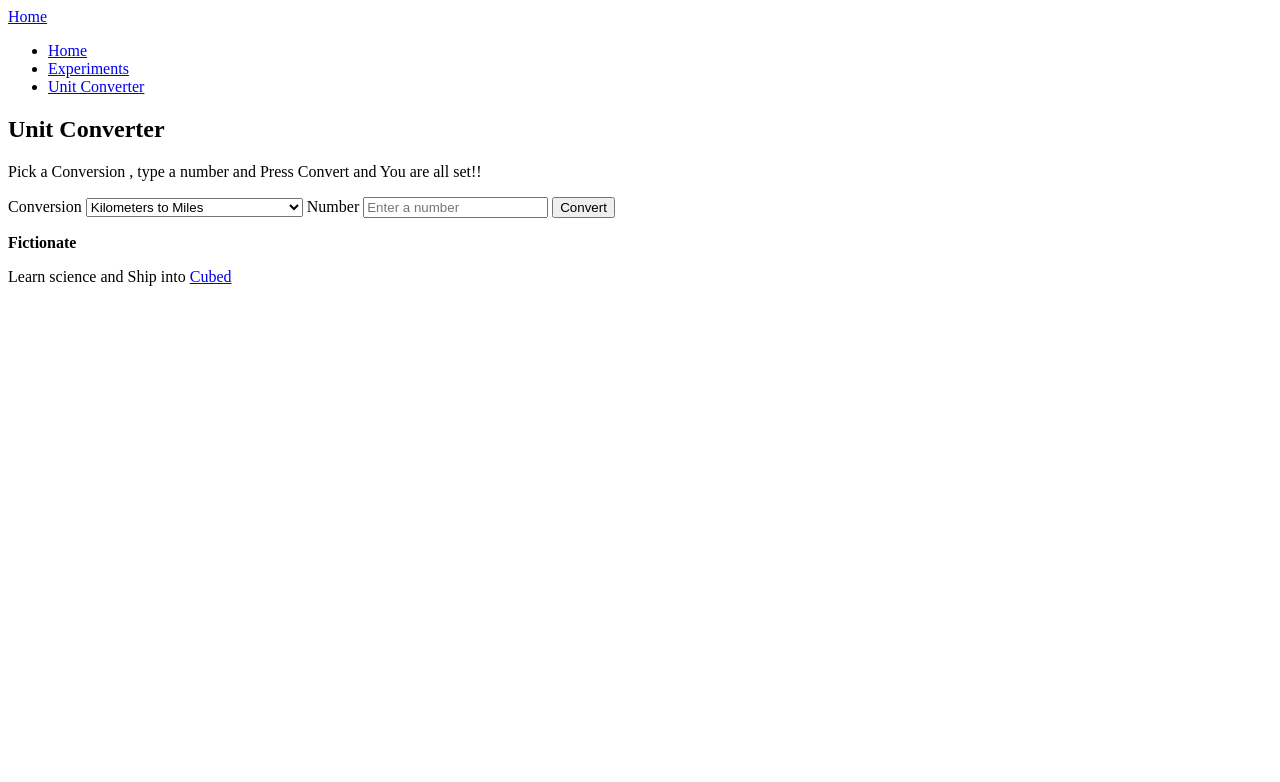
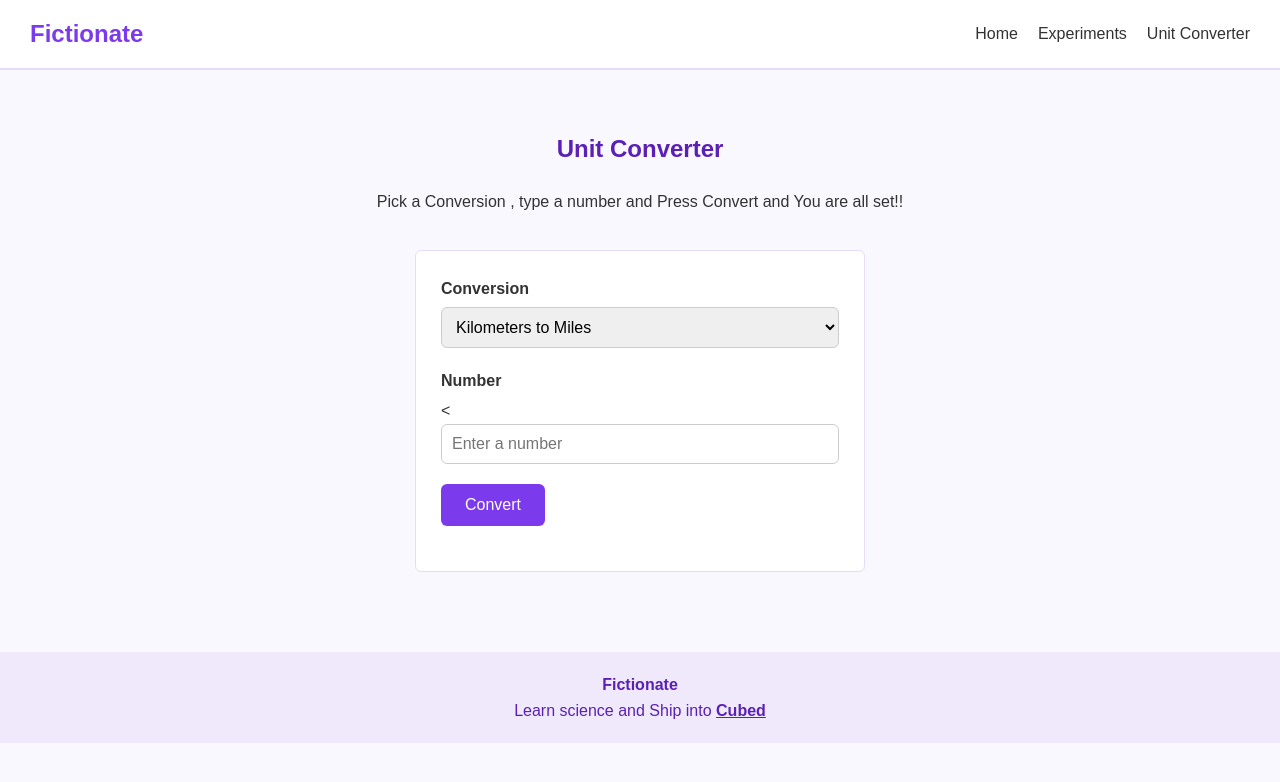
Before and after one commit to himanshusapkota/Fictionate, a plain HTML site: page Main_Page/unit_converter/unit.html in a window 1280 px wide. Drawn offline with Linux system fonts and the light colour scheme.

Commit message:
Unit Converter

```diff
--- a/Main_Page/unit_converter/unit.css
+++ b/Main_Page/unit_converter/unit.css
@@ -0,0 +1,141 @@
+* {
+  box-sizing: border-box;
+}
+
+body {
+  margin: 0;
+  font-family: Arial, sans-serif;
+  background-color: #faf8ff;
+  color: #333;
+  line-height: 1.6;
+}
+
+a {
+  text-decoration: none;
+}
+
+.nav {
+  display: flex;
+  justify-content: space-between;
+  align-items: center;
+  padding: 15px 30px;
+  background-color: white;
+  border-bottom: 2px solid #e5dcf7;
+}
+
+.logo {
+  font-size: 24px;
+  font-weight: bold;
+  color: #7c3aed;
+}
+
+.nav ul {
+  display: flex;
+  gap: 20px;
+  list-style: none;
+  margin: 0;
+  padding: 0;
+}
+
+.nav ul a {
+  color: #333;
+}
+
+.nav ul a:hover {
+  color: #7c3aed;
+}
+
+
+.title {
+  max-width: 600px;
+  margin: 0 auto;
+  padding: 40px 20px 20px;
+  text-align: center;
+}
+
+.title h1 {
+  color: #5b21b6;
+}
+
+
+.converter {
+  max-width: 450px;
+  margin: 0 auto 80px;
+  padding: 25px;
+  background-color: white;
+  border: 1px solid #e5dcf7;
+  border-radius: 6px;
+}
+
+.converter label {
+  display: block;
+  margin-bottom: 5px;
+  font-weight: bold;
+}
+
+.converter select,
+.converter input {
+  width: 100%;
+  margin-bottom: 20px;
+  padding: 10px;
+  font-size: 16px;
+  border: 1px solid #ccc;
+  border-radius: 6px;
+}
+
+.converter button {
+  padding: 12px 24px;
+  background-color: #7c3aed;
+  color: white;
+  font-size: 16px;
+  border: none;
+  border-radius: 6px;
+  cursor: pointer;
+}
+
+.converter button:hover {
+  background-color: #5b21b6;
+}
+
+#result {
+  margin: 20px 0 0;
+  font-size: 18px;
+  color: #5b21b6;
+}
+
+
+.footer {
+  padding: 20px;
+  text-align: center;
+  background-color: #efe9fb;
+  color: #5b21b6;
+}
+
+.footer p {
+  margin: 0;
+}
+
+.footer a {
+  color: #5b21b6;
+  font-weight: bold;
+  text-decoration: underline;
+}
+
+
+@media(max-width:600px){
+    .nav{
+        flex-direction: column;
+        gap: 10px;
+        padding: 15px;
+
+    }
+
+    .nav ul{
+        gap: 15px;
+    }
+
+    .converter{
+        margin: 0 20px 60px;
+
+    }
+}
--- a/Main_Page/unit_converter/unit.html
+++ b/Main_Page/unit_converter/unit.html
@@ -9,12 +9,13 @@
 </head>
 <body>
    <nav class="nav">
-    <a href="index.html" class="logo">Home</a>
+   <a href="../index.html" class="logo">Fictionate</a>
 
     <ul>
-         <li><a href="index.html">Home</a></li>
+        <li><a href="../index.html">Home</a></li>
+
       <li><a href="Experiments/exp.html">Experiments</a></li>
-      <li><a href="unit_converter/unit.html">Unit Converter</a></li>
+      <li><a href="unit.html">Unit Converter</a></li>
     </ul>
     </ul>
 
@@ -65,8 +66,7 @@
 
 
             <optgroup label="Volume">
-
-                <option value=l-gal">Liters to Gallons</option>
+                <option value="l-gal">Liters to Gallons</option>
                 <option value="gal-l">Gallons to Liters</option>
                 <option value="ml-floz">Milliliters to Fluid Ounces</option>
                 <option value="floz-ml">Fluid Ounces to Milliliters</option>
@@ -102,8 +102,8 @@
     </select>
 
 
-        <label for="number">Number</label>
-        <input type="number" id="number" placeholder="Enter a number">
+        <label for="number"> Number </label>
+        <<input type="number" id="number" step="any" placeholder="Enter a number">
 
         <button type="submit">Convert</button>
 
@@ -120,8 +120,7 @@
     <p>Learn science and Ship into <a href="https://cubed.hackclub.com/">Cubed</a></p>
   </footer>
 
-  <script src="unit.js"></script>
-
+   <script src="unit.js"></script>
 
 </body>
 
--- a/Main_Page/unit_converter/unit.js
+++ b/Main_Page/unit_converter/unit.js
@@ -0,0 +1,79 @@
+
+const conversions = {
+//Converting the Length
+  "km-mi": n => n * 0.621371,
+  "mi-km": n => n * 1.609344,
+  "m-ft": n => n * 3.28084,
+  "ft-m": n => n * 0.3048,
+  "m-yd": n => n * 1.09361,
+  "yd-m": n => n * 0.9144,
+  "cm-in": n => n * 0.393701,
+  "in-cm": n => n * 2.54,
+
+  //Converting the Weight
+
+  "kg-lb": n => n * 2.20462,
+  "lb-kg": n => n * 0.453592,
+  "g-oz": n => n * 0.035274,
+  "oz-g": n => n * 28.3495,
+
+  //Converting The temprature
+
+  "c-f": n => n * 9 / 5 + 32,
+  "f-c": n => (n - 32) * 5 / 9,
+  "c-k": n => n + 273.15,
+  "k-c": n => n - 273.15,
+
+  //Converting the Volume
+
+
+  "l-gal": n => n * 0.264172,
+  "gal-l": n => n * 3.78541,
+  "ml-floz": n => n * 0.033814,
+  "floz-ml": n => n * 29.5735,
+
+  //Converting the Speed
+
+  "kmph-mph": n => n * 0.621371,
+  "mph-kmph": n => n * 1.609344,
+  "ms-kmh": n => n * 3.6,
+
+  //Converting the Time
+
+  "h-min": n => n * 60,
+  "min-s": n => n * 60,
+  "d-h": n => n * 24,
+
+  //Converting the Area
+
+  "sqm-sqft": n => n * 10.7639,
+  "ac-ha": n => n * 0.404686
+};
+
+const form = document.getElementById("form");
+const select = document.getElementById("type");
+const input = document.getElementById("number");
+const result = document.getElementById("result");
+
+
+
+form.addEventListener("submit", function (event) {
+  event.preventDefault();
+
+  const number = parseFloat(input.value);
+  if (isNaN(number)) {
+    result.textContent = "Please enter a number.";
+    return;
+  }
+
+  const answer = conversions[select.value](number);
+
+
+  const text = select.options[select.selectedIndex].text;
+  const units = text.split(" to ");
+
+
+  const rounded = Math.round(answer * 10000) / 10000;
+
+  result.textContent = number + " " + units[0] + " = " + rounded + " " + units[1];
+});
```
